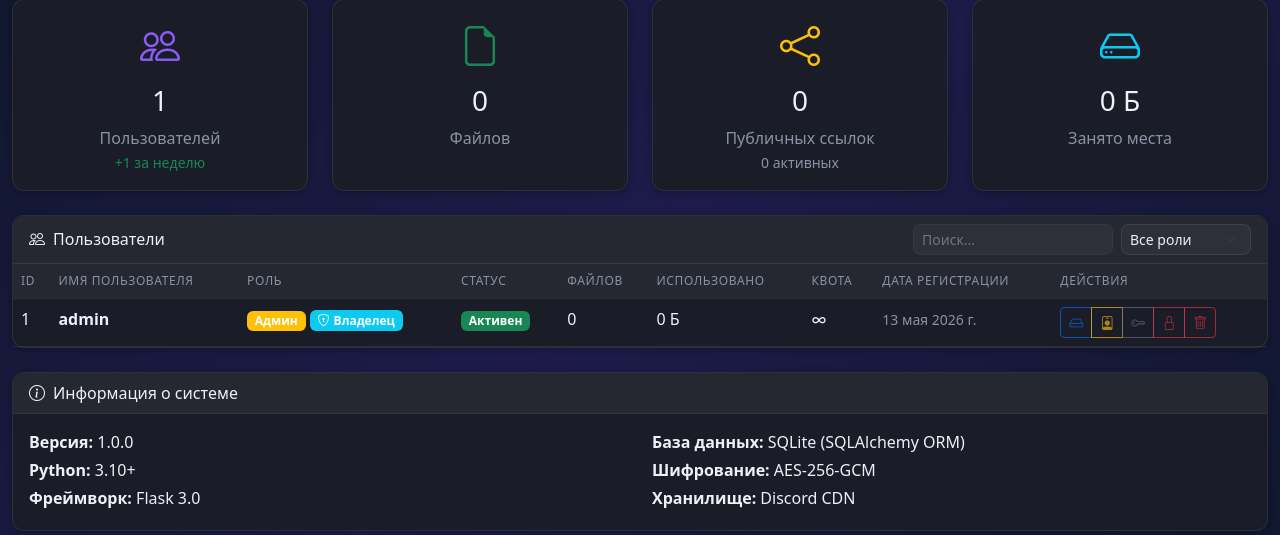
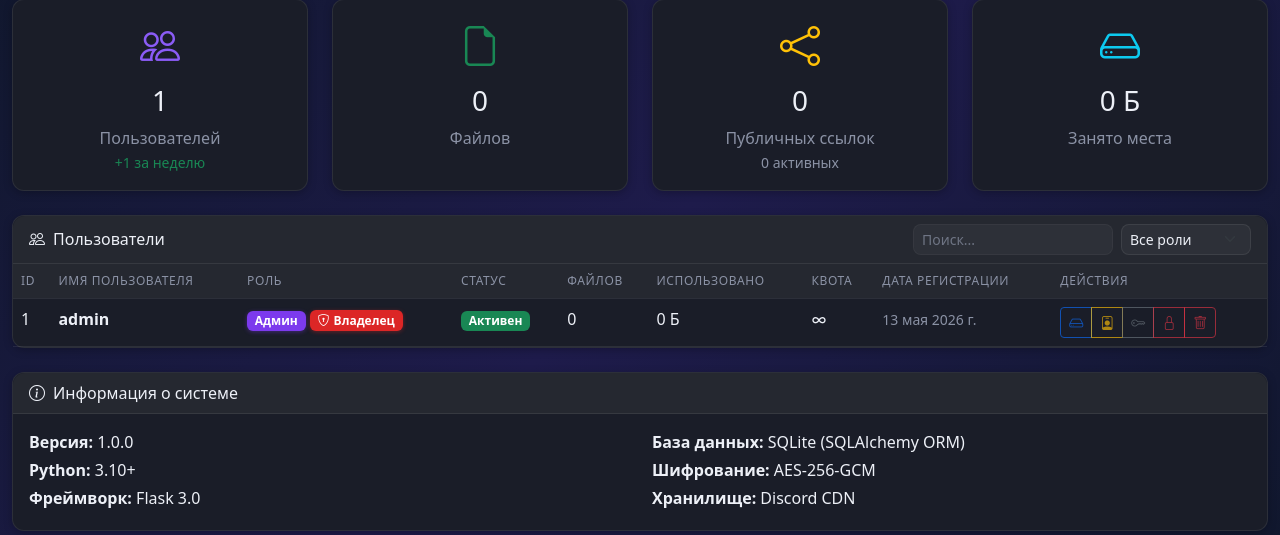
Before and after one commit to saybe2/offload-disk-server-py, a Flask app: page /admin in a window 1280 px wide. Shown: the part 144-679 px from the top of the page. Run offline with Flask 3, Linux system fonts and the light colour scheme; a user stored in the database is signed in; data comes from the database, SQL or seed files in the repository; data that the repository does not hold is empty.

Commit message:
fix(ui): читаемость выпадающих списков и бейджей ролей

```diff
--- a/static/js/admin.js
+++ b/static/js/admin.js
@@ -239,10 +239,10 @@ const admin = {
                 const row = document.createElement('tr');
 
                 let roleBadge = user.role === 'admin'
-                    ? '<span class="badge bg-warning">Админ</span>'
+                    ? '<span class="badge badge-admin">Админ</span>'
                     : '<span class="badge bg-secondary">Юзер</span>';
                 if (user.is_owner) {
-                    roleBadge += ' <span class="badge bg-info" title="Аккаунт владельца защищён от изменений">'
+                    roleBadge += ' <span class="badge badge-owner" title="Аккаунт владельца защищён от изменений">'
                         + '<i class="bi bi-shield-lock me-1"></i>Владелец</span>';
                 }
 
--- a/templates/base.html
+++ b/templates/base.html
@@ -107,6 +107,25 @@
             color: var(--text-primary);
             border-radius: 8px;
             transition: border-color 0.2s, box-shadow 0.2s, background-color 0.2s;
+        }
+
+        /* Тёмная схема для нативных дропдаунов <option> */
+        .form-select {
+            color-scheme: dark;
+        }
+
+        /* Опции внутри select — без этого на Windows/Chrome
+           текст белый на белом фоне и выглядит нечитаемо */
+        .form-select option,
+        .form-select optgroup {
+            background-color: var(--bg-elevated);
+            color: var(--text-primary);
+        }
+
+        .form-select option:checked,
+        .form-select option:hover {
+            background-color: var(--primary-color);
+            color: #fff;
         }
 
         .form-control:focus, .form-select:focus {
@@ -252,6 +271,19 @@
             color: var(--text-secondary);
         }
 
+        /* Кастомные бейджи для ролей пользователей */
+        .badge.badge-admin {
+            background-color: #7c3aed !important;
+            color: #fff;
+            box-shadow: 0 1px 4px rgba(124, 58, 237, 0.4);
+        }
+
+        .badge.badge-owner {
+            background-color: #dc2626 !important;
+            color: #fff;
+            box-shadow: 0 1px 4px rgba(220, 38, 38, 0.4);
+        }
+
         .spinner-border.text-primary {
             color: var(--primary-color) !important;
         }
```
